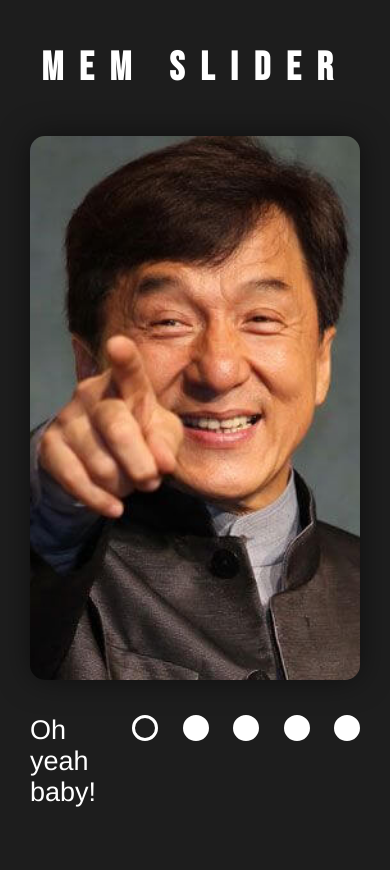
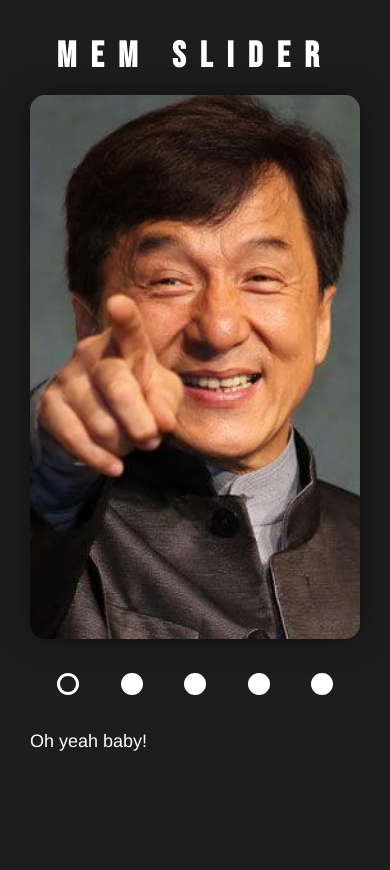
Before and after one commit to kenor-me/cssMemSlider, a plain HTML site: page cssMemSlider/index.html in a window 390 px wide. After the commit the page ends 844 px from the top, so only its background shows below. Drawn offline with Linux system fonts and the light colour scheme.

Commit message:
feat: add all styles (Saturday, Oct 16, 2021 18:43:00)

```diff
--- a/cssMemSlider/assets/css/index.css
+++ b/cssMemSlider/assets/css/index.css
@@ -7,11 +7,11 @@
    --bg-dark: #1d1d1d;
    --font-light: #FFFFFF;
    --hover: #ffbb01;
+   --active: #646464;
 }
 
 html {
    font-size: 18px;
-
 }
 
 body {
@@ -30,15 +30,15 @@ h1 {
    text-transform: uppercase;
    text-align: center;
    font-family: 'Bebas Neue', cursive;
-   font-size: 40px;
+   font-size: 3rem;
    letter-spacing: 0.4em;
    color: var(--font-light);
-   padding: 45px 0;
+   padding: 3rem 0;
 }
 
 .slider {
    width: 100%;
-   height: calc(100vh - 300px);
+   height: calc(100vh - 380px);
    box-shadow: 0 0 30px rgba(0, 0, 0, .5);
    display: inline-flex;
    flex-wrap: nowrap;
@@ -88,7 +88,7 @@ h1 {
 .controls-container {
    display: flex;
    justify-content: space-between;
-   padding-top: 30px;
+   padding: 30px 0 40px;
 }
 
 .text-block {
@@ -150,7 +150,6 @@ h1 {
 .controls {
    display: flex;
    justify-content: space-between;
-   min-width: 240px;
 }
 
 input {
@@ -159,9 +158,13 @@ input {
 
 label {
    cursor: pointer;
+}
+
+.ring {
+   display: block;
    height: 20px;
    width: 20px;
-   margin: 0 auto 12px;
+   margin: 0 16px 16px;
    border-radius: 50%;
    border: 3px solid var(--font-light);
    background-color: var(--font-light);
@@ -172,17 +175,59 @@ label:last-of-type {
    margin-right: 0;
 }
 
-label:hover {
+label:hover .ring {
    background-color: var(--hover);
-   transition: background-color 0.4s ease-in-out;
+   border-color: var(--hover);
+   transition: all 0.4s ease-in-out;
 }
 
-#slide1:checked~.controls-container .controls label:nth-of-type(1),
-#slide2:checked~.controls-container .controls label:nth-of-type(2),
-#slide3:checked~.controls-container .controls label:nth-of-type(3),
-#slide4:checked~.controls-container .controls label:nth-of-type(4),
-#slide5:checked~.controls-container .controls label:nth-of-type(5) {
+label:active .ring {
+   background-color: var(--active);
+   border-color: var(--active);
+   transition: all 0.4s ease-in-out;
+}
+
+#slide1:checked~.controls-container label:nth-of-type(1) .ring,
+#slide2:checked~.controls-container label:nth-of-type(2) .ring,
+#slide3:checked~.controls-container label:nth-of-type(3) .ring,
+#slide4:checked~.controls-container label:nth-of-type(4) .ring,
+#slide5:checked~.controls-container label:nth-of-type(5) .ring {
    background-color: transparent;
 }
 
-@media screen and (max-width: 770px) {}
+@media screen and (max-width: 770px) {
+   html {
+      font-size: 16px;
+   }
+
+   h1 {
+      padding-bottom: 1.5rem;
+   }
+
+
+   .slider {
+      height: calc(100vh - 300px);
+   }
+
+   .controls-container {
+      flex-direction: column-reverse;
+   }
+
+   .controls {
+      max-width: 300px;
+      width: 100%;
+      margin: 0 auto 20px;
+   }
+
+   .ring {
+      width: 16px;
+      height: 16px;
+      margin: 0 12px 16px;
+   }
+}
+
+@media screen and (max-width: 440px) {
+   html {
+      font-size: 12px;
+   }
+}
--- a/cssMemSlider/index.html
+++ b/cssMemSlider/index.html
@@ -37,11 +37,21 @@
             <p class="text-slide5">When you take a passport photo</p>
          </div>
          <div class="controls">
-            <label for="slide1"></label>
-            <label for="slide2"></label>
-            <label for="slide3"></label>
-            <label for="slide4"></label>
-            <label for="slide5"></label>
+            <label for="slide1">
+               <span class="ring"></span>
+            </label>
+            <label for="slide2">
+               <span class="ring"></span>
+            </label>
+            <label for="slide3">
+               <span class="ring"></span>
+            </label>
+            <label for="slide4">
+               <span class="ring"></span>
+            </label>
+            <label for="slide5">
+               <span class="ring"></span>
+            </label>
          </div>
       </div>
    </section>
```
